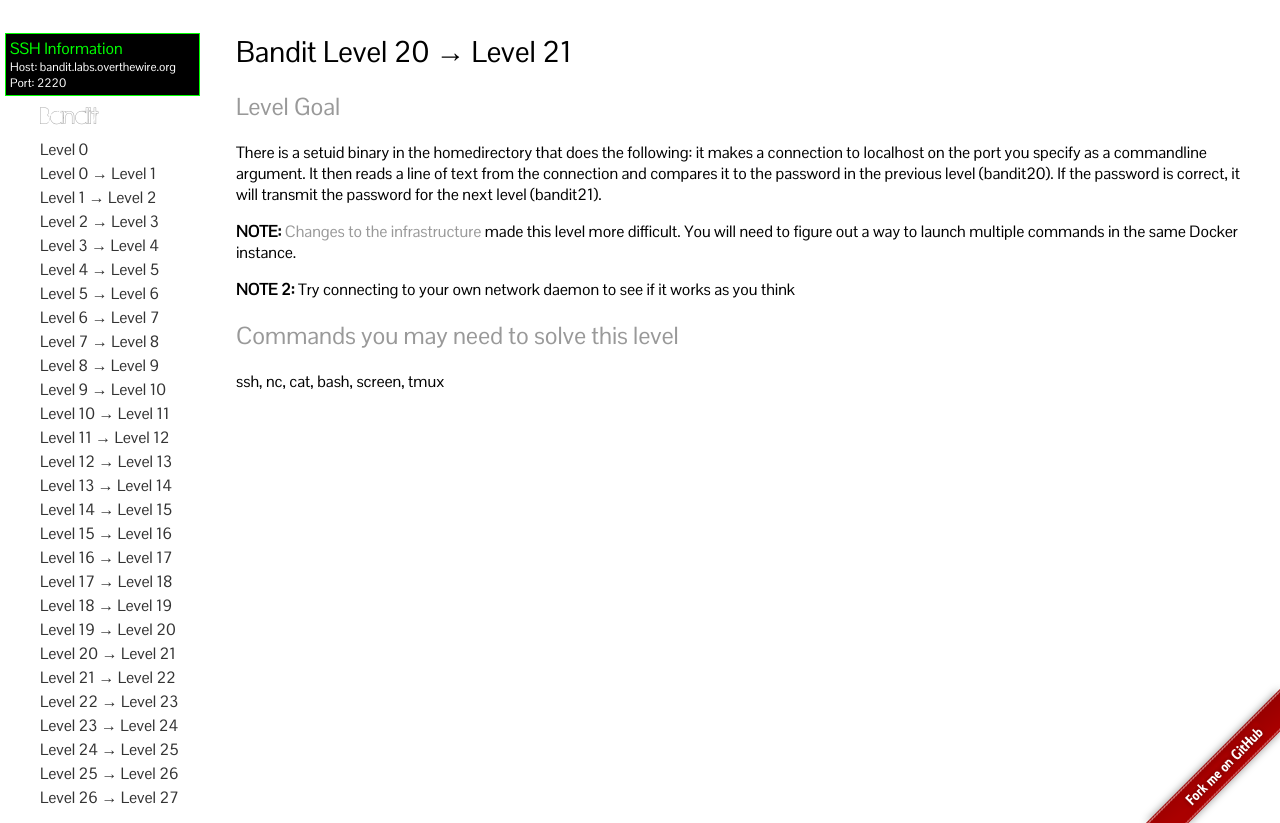
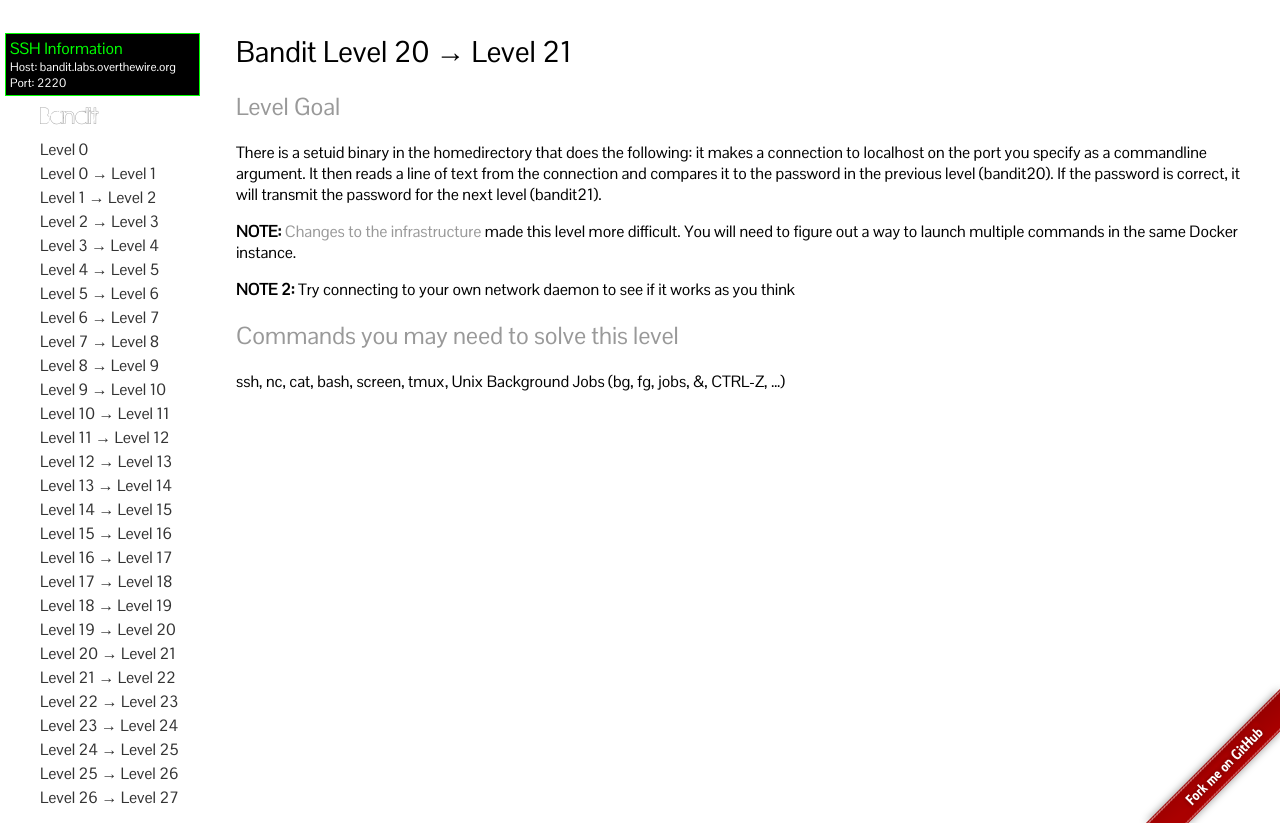
Before and after one commit to OverTheWireOrg/OverTheWire-website, a Jekyll site: the page built from wargames/bandit/bandit21.md, in a window 1280 px wide, cut to the strip 77-900 px from the top of the page. Built offline with Jekyll 4.4.1, drawn with Linux system fonts in a browser that asks for light colours; our own code applies the rules of GitHub Pages for plain Markdown files.

Commit message:
Update bandit21.md
A good way to get the password with only one connection !

```diff
--- a/wargames/bandit/bandit21.md
+++ b/wargames/bandit/bandit21.md
@@ -19,4 +19,4 @@
 
 Commands you may need to solve this level
 -----------------------------------------
-ssh, nc, cat, bash, screen, tmux
+ssh, nc, cat, bash, screen, tmux, Unix Background Jobs (bg, fg, jobs, &, CTRL-Z, ...)
```
